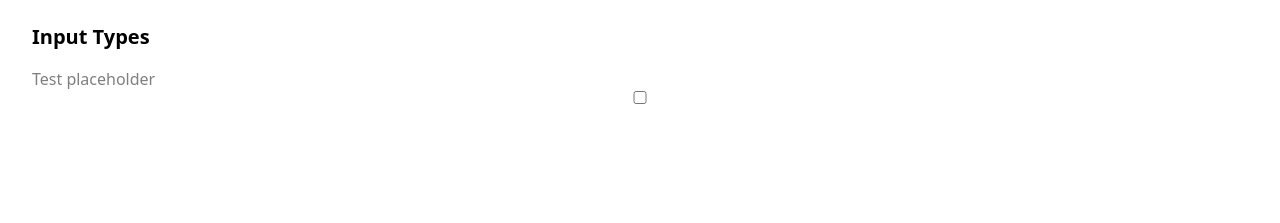
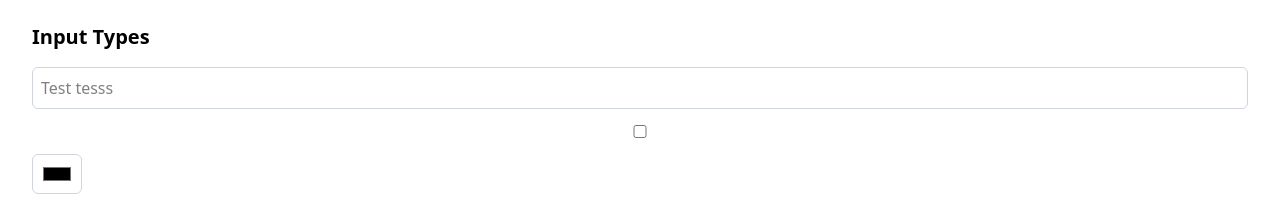
Before and after one commit to hahafiz/design-system, a React (Vite) app: page / in a window 1280 px wide. Shown: the part 1960-2183 px from the top of the page. Before the commit the page ends 2096 px from the top, so only its background shows below. Built offline with nearby package versions, Linux system fonts and the light colour scheme.

Commit message:
progress: input component

```diff
--- a/src/components/Input/Input.jsx
+++ b/src/components/Input/Input.jsx
@@ -5,13 +5,14 @@ const Input = ({
   type = "text",
   id = "",
   name = "",
-  value = "",
   placeholder = "Input",
+  disabled = false,
+  fullWidth = false,
   className = "",
   ...props
 }) => {
   // base styling
-  const baseClasses = "";
+  const baseClasses = "p-2 border border-gray-300 rounded-md";
 
   // input type
   const inputType = {
@@ -38,17 +39,28 @@ const Input = ({
     week: "week",
   };
 
+  // additional styling
+  const stateClasses = {
+    disabled: "opacity-50 cursor-not-allowed",
+    fullWidth: "w-full",
+  };
+
   // combine all classes
-  const inputClasses = [baseClasses, className].join(" ");
+  const inputClasses = [
+    baseClasses,
+    disabled ? stateClasses.disabled : "",
+    fullWidth ? stateClasses.fullWidth : "",
+    className,
+  ].join(" ");
 
   return (
     <input
       type={inputType[type]}
       id={id}
       name={name}
-      value={value}
       placeholder={placeholder}
       className={inputClasses}
+      disabled={disabled}
       {...props}
     ></input>
   );
@@ -59,7 +71,6 @@ Input.proptTypes = {
   type: PropTypes.string.isRequired,
   id: PropTypes.string,
   name: PropTypes.string,
-  value: PropTypes.string,
   placeholder: PropTypes.string,
   className: PropTypes.string,
 };
--- a/src/components/Input/InputDemo.jsx
+++ b/src/components/Input/InputDemo.jsx
@@ -8,9 +8,14 @@ const InputDemo = () => {
 
       <div className="space-y-4">
         <h2 className="text-xl font-semibold">Input Types</h2>
-        <div className="flex flex-col">
-          <Input type="text" placeholder="Test placeholder" />
+        <div className="flex flex-col gap-4">
+          <Input type="text" placeholder="Test tesss" />
           <Input type="checkbox" placeholder="Test placeholder" />
+          <Input
+            type="color"
+            placeholder="Color input"
+            style={{ height: "40px" }}
+          />
         </div>
       </div>
     </div>
```
